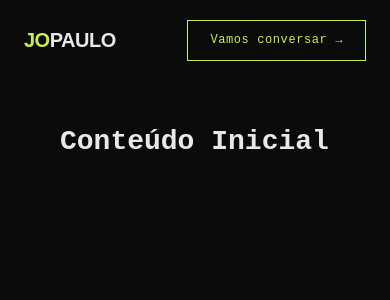
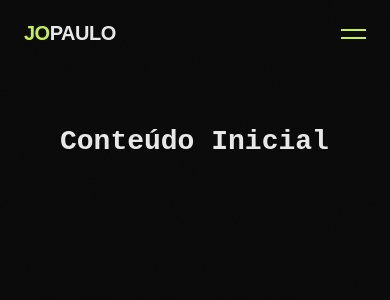
Before and after one commit to jopaul0/jopaul0.github.io, a React (Vite) app: page / in a window 390 px wide. Shown: the top 300 px of the page. Built offline with nearby package versions, Linux system fonts and the light colour scheme.

Commit message:
feat: responsive navbar

```diff
--- a/src/components/Navbar/Navbar.module.scss
+++ b/src/components/Navbar/Navbar.module.scss
@@ -10,17 +10,18 @@
     display: flex;
     align-items: center;
     justify-content: space-between;
-    padding: 24px 60px;
+    padding: 32px 60px;
+    background: transparent;
     transition: all 0.4s cubic-bezier(0.4, 0, 0.2, 1);
 
     @include mix.mobile {
-        padding: 20px 24px;
+        padding: 24px 24px;
     }
 
     &.scrolled {
+        padding: 18px 60px;
         backdrop-filter: blur(20px);
         border-bottom: 1px solid var(--border);
-        padding: 18px 60px;
 
         @include mix.mobile {
             padding: 16px 24px;
@@ -33,9 +34,31 @@
         color: var(--accent);
         text-decoration: none;
         letter-spacing: -0.5px;
+        z-index: 102;
 
         span {
             color: var(--text);
+        }
+    }
+
+    .hamburger {
+        display: none;
+        flex-direction: column;
+        gap: 6px;
+        background: none;
+        border: none;
+        cursor: pointer;
+        z-index: 102;
+
+        .bar {
+            width: 25px;
+            height: 2px;
+            background-color: var(--accent);
+            transition: 0.3s ease;
+        }
+
+        @include mix.mobile {
+            display: flex;
         }
     }
 
@@ -45,13 +68,24 @@
         list-style: none;
 
         @include mix.mobile {
-            display: none; // Menu hambúrguer será implementado depois
+            position: absolute; // Muda para absoluto em relação à navbar
+            top: -400px; // Começa escondido acima
+            left: 0;
+            right: 0;
+            flex-direction: column;
+            align-items: center;
+            padding: 40px 0;
+            background: var(--surface);
+            border-bottom: 1px solid var(--border);
+            transition: all 0.5s cubic-bezier(0.4, 0, 0.2, 1);
+            z-index: 100;
+            opacity: 0;
         }
 
         a {
             color: var(--muted);
             text-decoration: none;
-            font-size: 12px;
+            font-size: 14px; // Um pouco maior no mobile
             letter-spacing: 0.1em;
             text-transform: uppercase;
             transition: color 0.2s;
@@ -68,13 +102,33 @@
         padding: 10px 22px;
         font-family: var(--font-main);
         font-size: 12px;
-        letter-spacing: 0.05em;
         text-decoration: none;
-        transition: background 0.2s, color 0.2s;
 
-        &:hover {
-            background: var(--accent);
-            color: var(--bg);
+        @include mix.mobile {
+            display: none;
+        }
+    }
+
+    // ESTADO ABERTO (Dropdown)
+    &.menuOpen {
+        // Garante que a navbar tenha fundo ao abrir o menu
+        background: var(--surface);
+
+        .navLinks {
+            @include mix.mobile {
+                top: 100%; // Desce exatamente para baixo da navbar
+                opacity: 1;
+            }
+        }
+
+        .hamburger {
+            .bar:nth-child(1) {
+                transform: translateY(8px) rotate(45deg);
+            }
+
+            .bar:nth-child(2) {
+                transform: translateY(-0px) rotate(-45deg);
+            }
         }
     }
 }
--- a/src/components/Navbar/index.tsx
+++ b/src/components/Navbar/index.tsx
@@ -3,6 +3,7 @@ import styles from './Navbar.module.scss';
 
 export const Navbar = () => {
   const [isScrolled, setIsScrolled] = useState(false);
+  const [isMenuOpen, setIsMenuOpen] = useState(false);
 
   useEffect(() => {
     const handleScroll = () => {
@@ -14,10 +15,20 @@ export const Navbar = () => {
   }, []);
 
   return (
-    <nav className={`${styles.navbar} ${isScrolled ? styles.scrolled : ''}`}>
+    <nav className={`${styles.navbar} ${isScrolled ? styles.scrolled : ''} ${isMenuOpen ? styles.menuOpen : ''}`}>
       <a href="#" className={styles.logo}>
         JO<span>PAULO</span>
       </a>
+
+      {/* Botão Hambúrguer - Só aparece no Mobile */}
+      <button
+        className={styles.hamburger}
+        onClick={() => setIsMenuOpen(!isMenuOpen)}
+        aria-label="Abrir menu"
+      >
+        <span className={styles.bar}></span>
+        <span className={styles.bar}></span>
+      </button>
 
       <ul className={styles.navLinks}>
         <li><a href="#sobre">Sobre</a></li>
```
